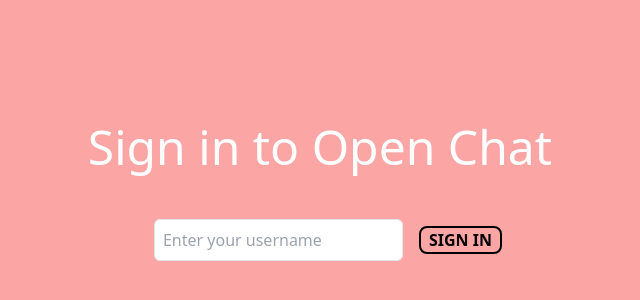
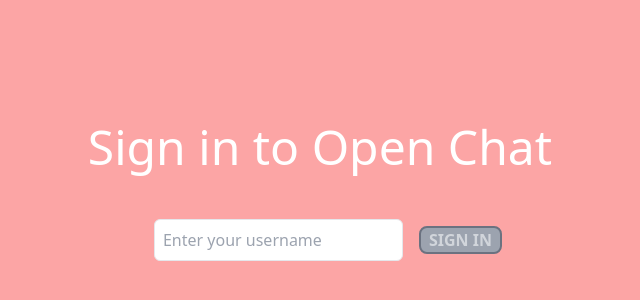
Before and after one commit to berkaycirak/Chat-app, a React (Create React App) app in the folder client/: page / in a window 1280 px wide. Shown: the part 216-516 px from the top of the page, without its empty margins (320-960 px from the left). Built offline with nearby package versions, Linux system fonts and the light colour scheme; no server answers.

Commit message:
Jest and React Testing library is applied

```diff
--- a/client/src/components/Chat.js
+++ b/client/src/components/Chat.js
@@ -94,6 +94,7 @@ function Chat({ socket, username }) {
 					/>
 					<button
 						className='border-2 rounded-md p-2'
+						data-testid='sendBtn'
 						onClick={(e) => {
 							if (message.trim()) {
 								handleSendMessage(e);
--- a/client/src/components/Home.js
+++ b/client/src/components/Home.js
@@ -1,7 +1,13 @@
+import { useMemo } from 'react';
 import { useNavigate } from 'react-router-dom';
 
 function Home({ socket, setUsername, username }) {
 	const navigate = useNavigate();
+	const isDisabled = useMemo(() => {
+		if (username?.length >= 6) return false;
+		else return true;
+	}, [username]);
+	console.log(isDisabled);
 
 	const handleSubmit = (e) => {
 		e.preventDefault();
@@ -21,14 +27,17 @@ function Home({ socket, setUsername, username }) {
 						minLength={6}
 						name='username'
 						id='username'
+						data-testid='input'
 						className='border mx-4 rounded-md p-2 focus:outline-none'
 						placeholder='Enter your username'
 						autoComplete='off'
 						onChange={(e) => setUsername(e.target.value)}
 					/>
+
 					<button
-						className='border-2 font-bold border-black px-2 rounded-lg transition hover:bg-black hover:text-white hover:border-white '
-						type='submit'>
+						className='border-2 font-bold border-black/70 bg-green-500 px-2 rounded-lg transition hover:bg-black hover:text-white hover:border-white disabled:border-gray-500 disabled:bg-gray-400 disabled:text-gray-300  disabled:pointer-events-none   '
+						type='submit'
+						disabled={isDisabled}>
 						SIGN IN
 					</button>
 				</div>
```
Also changed, not shown: 2 other files (tests, documents, lock files or other folders).
